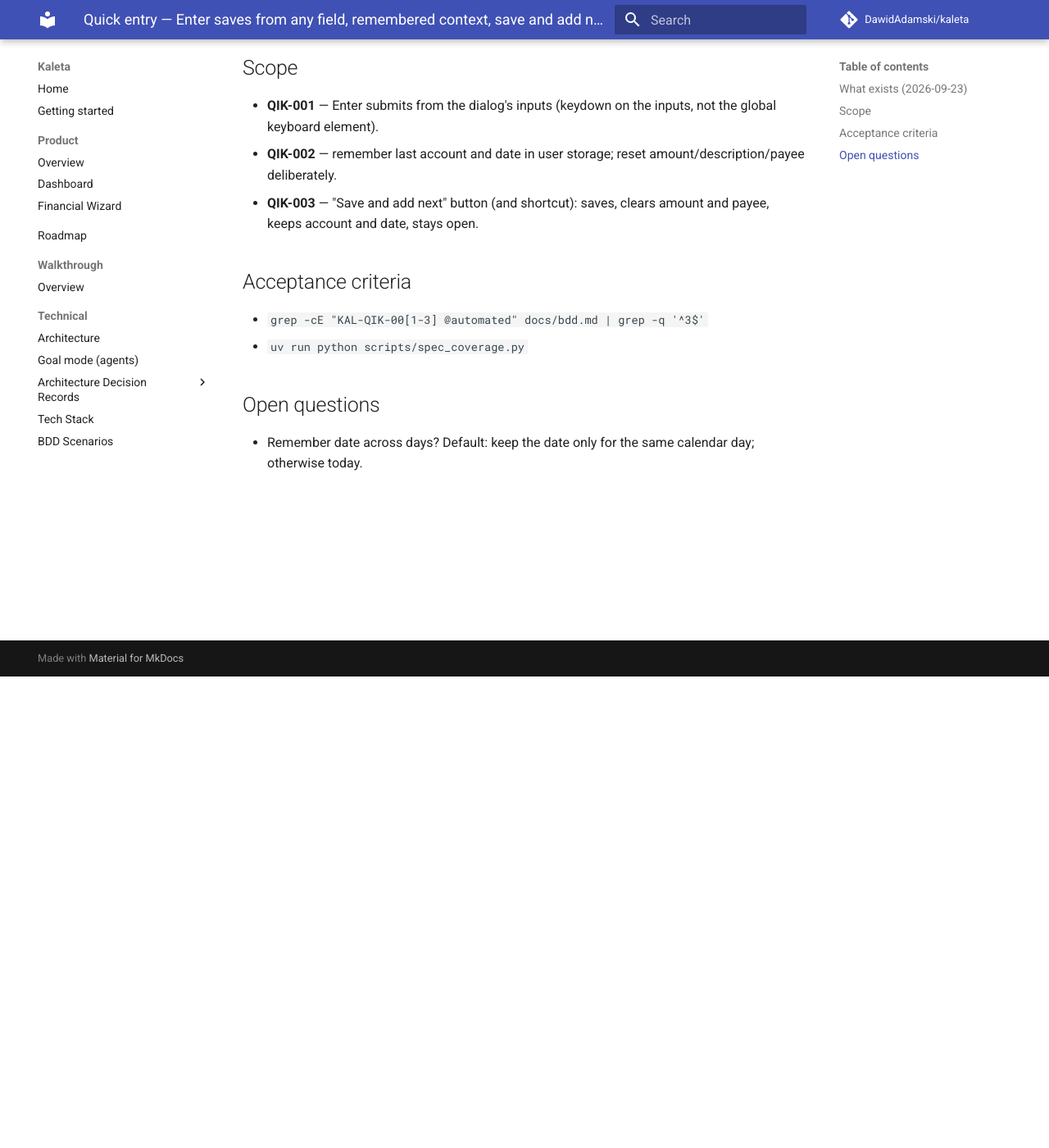
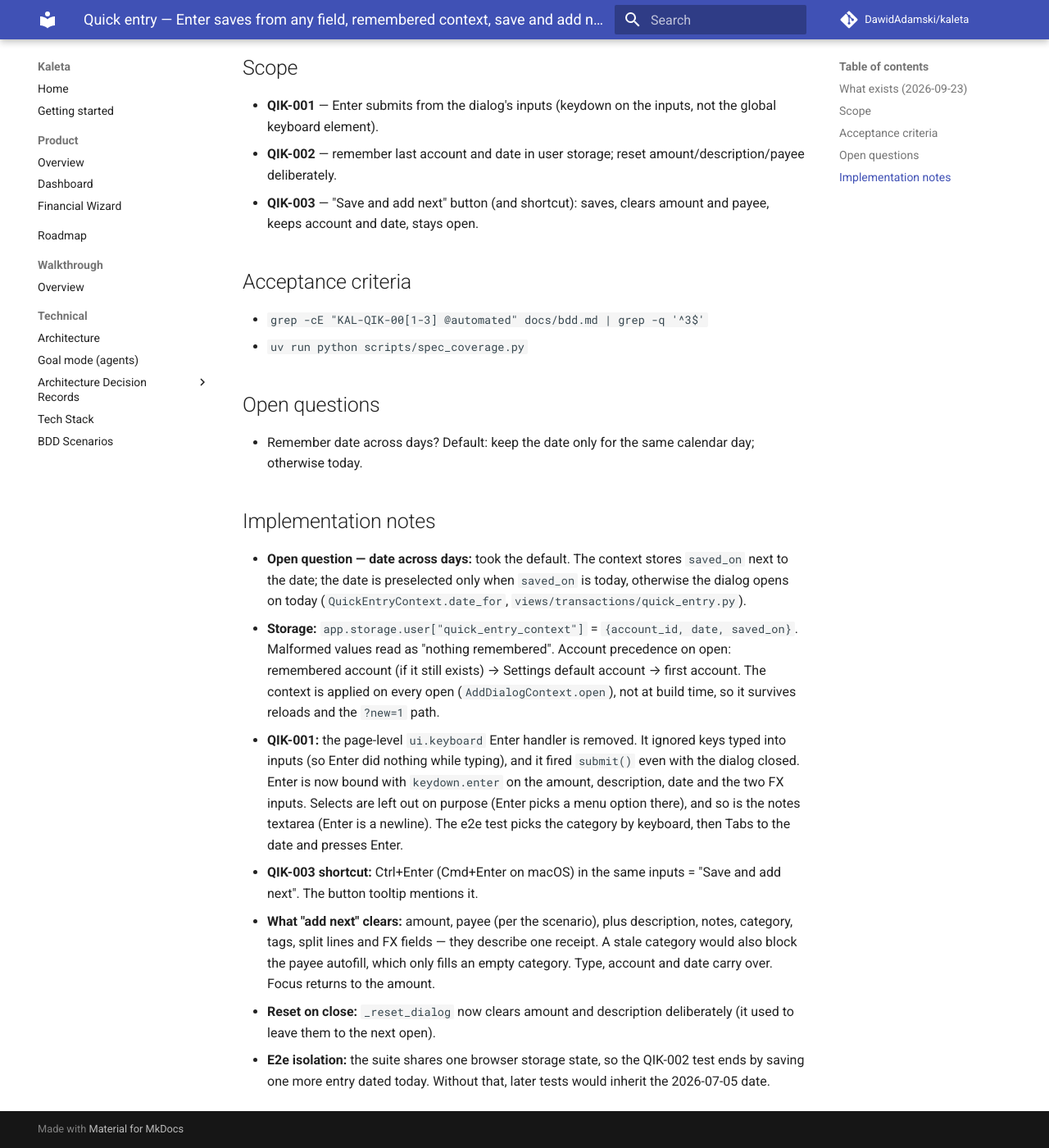
Before and after one commit to DawidAdamski/kaleta, an MkDocs documentation site: the page built from docs/plans/transactions-quick-entry-flow.md, in a window 1280 px wide and 1400 px high, scrolled down 575 px. Shown: the whole window at 82% size. Built offline with MkDocs 1.6.1 and Material for MkDocs 9.7.7, drawn with Linux system fonts in a browser that asks for light colours; comment, search, counter and statistics services are not loaded.

Commit message:
docs: retag KAL-QIK-001..003, quick-entry plan notes
Co-Authored-By: Claude Opus 5.5 <noreply@anthropic.com>

```diff
--- a/docs/plans/transactions-quick-entry-flow.md
+++ b/docs/plans/transactions-quick-entry-flow.md
@@ -3,7 +3,7 @@ plan_id: transactions-quick-entry-flow
 title: Quick entry — Enter saves from any field, remembered context, save and add next
 area: transactions
 effort: small
-status: draft
+status: in-progress
 roadmap_ref: ../roadmap.md#transactions
 ---
 
@@ -42,3 +42,35 @@ Gap-closing plan for issue #2 (`KAL-QIK-001`…`003`), from
 
 - Remember date across days? Default: keep the date only for the same
   calendar day; otherwise today.
+
+## Implementation notes
+
+- **Open question — date across days:** took the default. The context stores
+  `saved_on` next to the date; the date is preselected only when `saved_on`
+  is today, otherwise the dialog opens on today
+  (`QuickEntryContext.date_for`, `views/transactions/quick_entry.py`).
+- **Storage:** `app.storage.user["quick_entry_context"]` =
+  `{account_id, date, saved_on}`. Malformed values read as "nothing
+  remembered". Account precedence on open: remembered account (if it still
+  exists) → Settings default account → first account. The context is
+  applied on every open (`AddDialogContext.open`), not at build time, so it
+  survives reloads and the `?new=1` path.
+- **QIK-001:** the page-level `ui.keyboard` Enter handler is removed. It
+  ignored keys typed into inputs (so Enter did nothing while typing), and
+  it fired `submit()` even with the dialog closed. Enter is now bound with
+  `keydown.enter` on the amount, description, date and the two FX inputs.
+  Selects are left out on purpose (Enter picks a menu option there), and so
+  is the notes textarea (Enter is a newline). The e2e test picks the
+  category by keyboard, then Tabs to the date and presses Enter.
+- **QIK-003 shortcut:** Ctrl+Enter (Cmd+Enter on macOS) in the same inputs
+  = "Save and add next". The button tooltip mentions it.
+- **What "add next" clears:** amount, payee (per the scenario), plus
+  description, notes, category, tags, split lines and FX fields — they
+  describe one receipt. A stale category would also block the payee
+  autofill, which only fills an empty category. Type, account and date
+  carry over. Focus returns to the amount.
+- **Reset on close:** `_reset_dialog` now clears amount and description
+  deliberately (it used to leave them to the next open).
+- **E2e isolation:** the suite shares one browser storage state, so the
+  QIK-002 test ends by saving one more entry dated today. Without that,
+  later tests would inherit the 2026-07-05 date.
```
Also changed, not shown: docs/bdd.md (+3 -3 lines).
